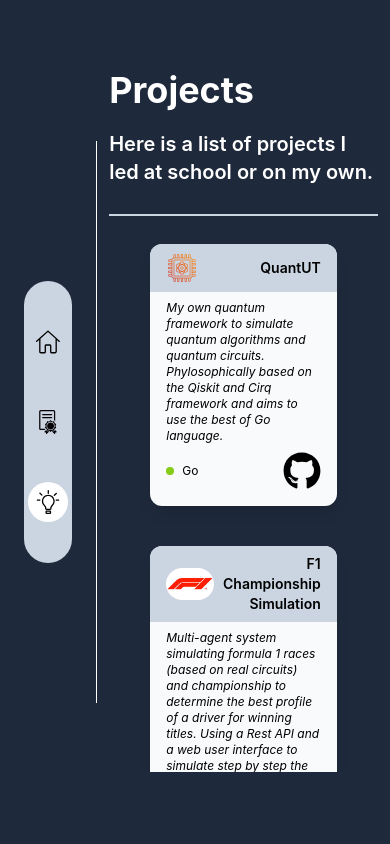
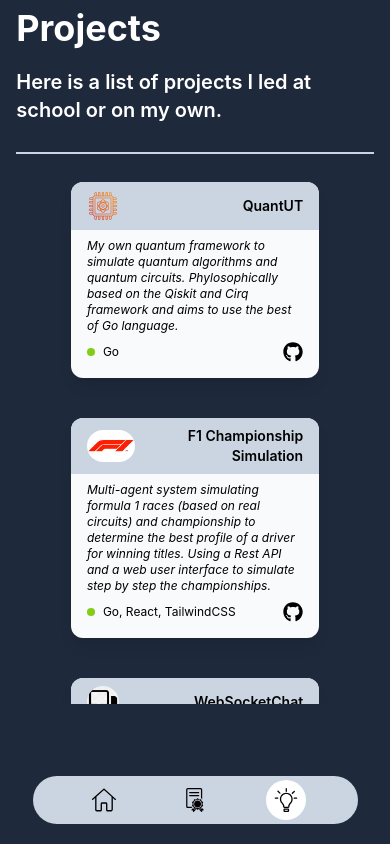
Before and after one commit to milairhu/milairhu.github.io, a React (Create React App) app: page /projects in a window 390 px wide. Built offline with nearby package versions, Linux system fonts and the light colour scheme.

Commit message:
NavBar at the bottom for smartphone

```diff
--- a/src/components/Main/Main.tsx
+++ b/src/components/Main/Main.tsx
@@ -1,4 +1,4 @@
-import React, { useState } from 'react';
+import React, { useEffect, useState } from 'react';
 import SideNav from '../SideNav/SideNav';
 import { TabEnum } from '../../enum/TabEnum';
 import HomePage from '../Home/HomePage';
@@ -12,11 +12,26 @@ interface MainPageProps {
 const MainPage: React.FC<MainPageProps> = ({tab}) => {
     const [curr, setCurr] = useState<TabEnum>(tab);
 
+    const [isVertical, setIsVertical] = useState<boolean>(window.innerWidth >=600);
+
+    useEffect(() => {
+        const handleResize = () => {
+            setIsVertical(window.innerWidth >=400);
+        };
+
+        window.addEventListener('resize', handleResize);
+
+        return () => {
+            window.removeEventListener('resize', handleResize);
+        };
+    }, []);
+
 
     return(
+      isVertical?
         <div className="flex h-full w-full bg-slate-800 items-center ">
           <div className='h-full ml-6 md:ml-8 flex items-center space-x-6 md:space-x-10'>
-            <SideNav currTab={curr} tabSetter={setCurr} />
+            <SideNav isVertical={isVertical} currTab={curr} tabSetter={setCurr} />
             <div className='h-4/6 border-r border-white'/>
           </div>
           <div className='flex w-full h-full justify-center items-center'>
@@ -30,7 +45,23 @@ const MainPage: React.FC<MainPageProps> = ({tab}) => {
               }
           </div>
           </div>
-
+        </div>
+        :
+        <div className="flex h-full w-full bg-slate-800 items-center justify-between flex-col pt-2">
+          <div className='flex w-full h-5/6 justify-center items-center'>
+            <div className=" h-full w-11/12">
+              {
+                  curr === TabEnum.HOME ? <HomePage />
+                  :
+                  curr === TabEnum.DIPLOMA? <ResumePage />
+                  :
+                  curr === TabEnum.PROJECTS && <ProjectsPage />
+              }
+            </div>
+          </div>
+          <div className='flex w-full items-center justify-center'>
+            <SideNav isVertical={isVertical} currTab={curr} tabSetter={setCurr} />
+          </div>
         </div>
 
     )
--- a/src/components/Projects/ProjectCard.tsx
+++ b/src/components/Projects/ProjectCard.tsx
@@ -1,4 +1,4 @@
-import React from 'react';
+import React, { useEffect, useState } from 'react';
 import { FaGithub } from 'react-icons/fa';
 
 interface ProjectCardProps {
@@ -11,6 +11,20 @@ interface ProjectCardProps {
 
 
 const ProjectCard : React.FC<ProjectCardProps> = ({title, description, link, image, technos}) =>{
+
+  const [iconSize, setIconSize] = useState(window.innerWidth <= 600 ? 20 : window.innerWidth  <= 800 ? 28: 38);
+
+  useEffect(() => {
+      const handleResize = () => {
+          setIconSize(window.innerWidth <= 600 ? 20 : window.innerWidth  <= 800 ? 28: 38);
+      };
+
+      window.addEventListener('resize', handleResize);
+
+      return () => {
+          window.removeEventListener('resize', handleResize);
+      };
+  }, []);
     return (
       <div className='h-full w-full bg-slate-50 rounded-xl shadow-lg flex flex-col justify-between pb-4'>
         <div className='flex flex-col h-3/4 w-full'>
@@ -30,7 +44,7 @@ const ProjectCard : React.FC<ProjectCardProps> = ({title, description, link, ima
             <span>{technos.join(', ')}</span>
           </div>
           <a href={link} target="_blank" rel="noreferrer">
-            <FaGithub size={38} color='black' />
+            <FaGithub size={iconSize} color='black' />
           </a>
         </div>
     </div>
--- a/src/components/SideNav/SideNav.tsx
+++ b/src/components/SideNav/SideNav.tsx
@@ -1,4 +1,4 @@
-import React from 'react';
+import React, { useEffect, useState } from 'react';
 import { ReactComponent as DiplomaSVG} from '../../icons/diploma.svg';
 import { ReactComponent as ProjectsSVG} from '../../icons/projects.svg';
 import { ReactComponent as HomeSVG  } from '../../icons/home.svg';
@@ -8,13 +8,16 @@ import { Link } from 'react-router-dom';
 interface SideNavProps {
   currTab: string;
   tabSetter: (tab: TabEnum) => void;
+  isVertical: boolean;
 }
 
 
-const SideNav: React.FC<SideNavProps> = ({ currTab, tabSetter }) => {
+const SideNav: React.FC<SideNavProps> = ({ currTab, tabSetter, isVertical }) => {
 
 
   return (
+
+      isVertical ?
       <div className=" bg-slate-300 rounded-full h-2/6 md:h-1/2 px-1 md:px-2  flex flex-col justify-evenly items-center">
         <div className={`${currTab === TabEnum.HOME && 'bg-white'} rounded-full w-fit p-2 `}>
           <Link to ="/"><HomeSVG className=" w-6 h-6 md:w-8 md:h-8 cursor-pointer" onClick={()=> tabSetter(TabEnum.HOME)}/></Link>
@@ -26,6 +29,20 @@ const SideNav: React.FC<SideNavProps> = ({ currTab, tabSetter }) => {
           <Link to ="/projects"><ProjectsSVG className="w-6 h-6 md:w-8 md:h-8 cursor-pointer" onClick={()=> tabSetter(TabEnum.PROJECTS)} /></Link>
         </div>
     </div>
+    :
+    <div className="w-10/12 bg-slate-300 rounded-full h-1/6 py-6 flex justify-evenly items-center justify-center">
+      <div className={`${currTab === TabEnum.HOME && 'bg-white'} rounded-full w-fit p-2 `}>
+        <Link to ="/"><HomeSVG className=" w-6 h-6 md:w-8 md:h-8 cursor-pointer" onClick={()=> tabSetter(TabEnum.HOME)}/></Link>
+      </div>
+      <div className={`${currTab === TabEnum.DIPLOMA && 'bg-white'} rounded-full  w-fit p-2`}>
+        <Link to ="/resume"><DiplomaSVG className="w-6 h-6 md:w-8 md:h-8 cursor-pointer" onClick={()=> tabSetter(TabEnum.DIPLOMA)} /></Link>
+      </div>
+      <div className={`${currTab === TabEnum.PROJECTS && 'bg-white'} rounded-full  w-fit p-2`}>
+        <Link to ="/projects"><ProjectsSVG className="w-6 h-6 md:w-8 md:h-8 cursor-pointer" onClick={()=> tabSetter(TabEnum.PROJECTS)} /></Link>
+      </div>
+  </div>
+
+
   );
 }
 
```
